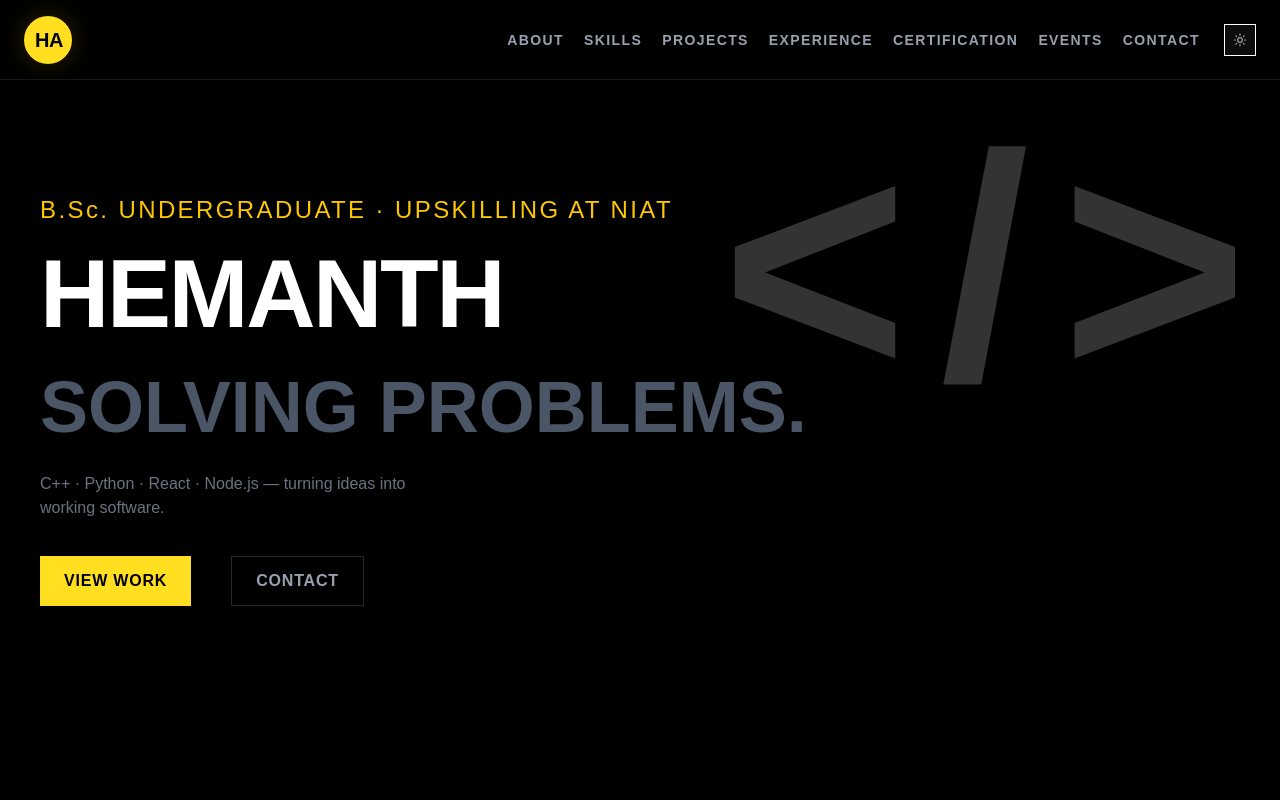
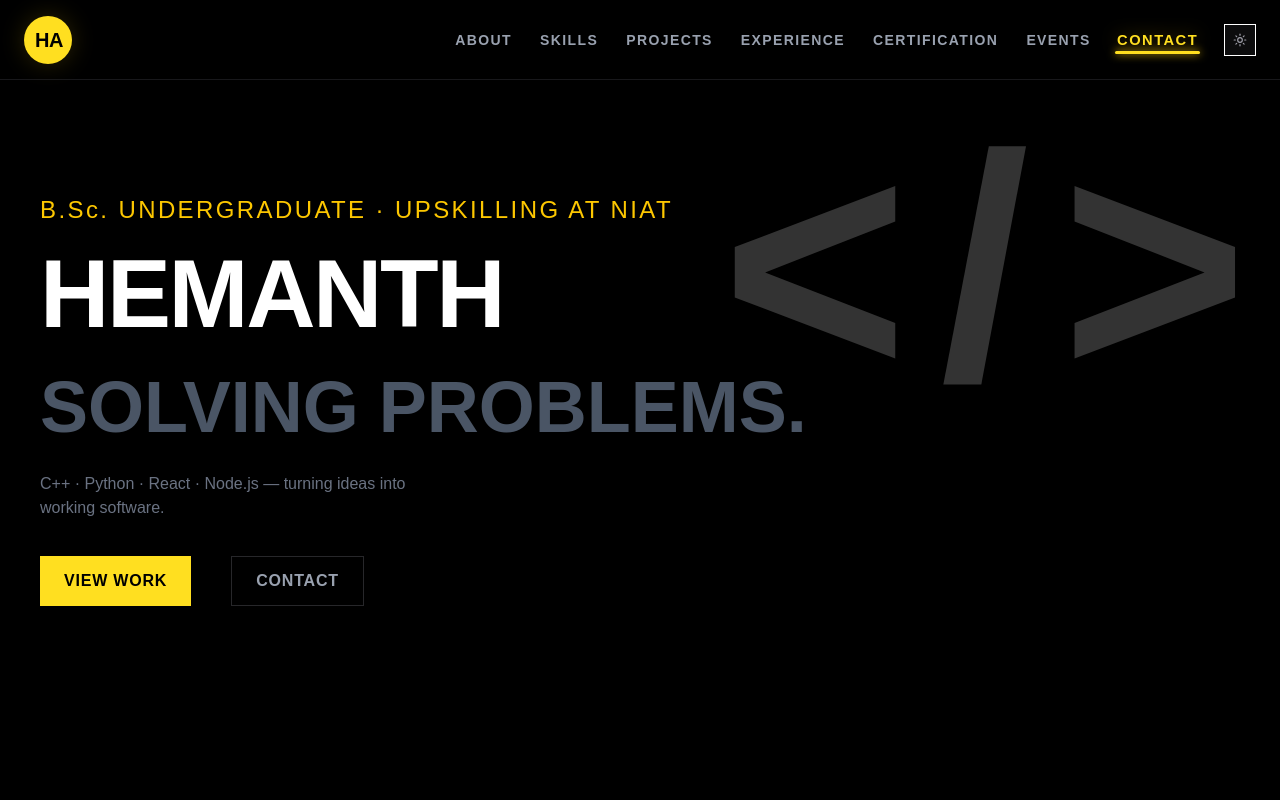
Before and after one commit to hemanth174/hemanth-portfolio117, a Next.js app: page / in a window 1280 px wide. Shown: the top 800 px of the page. Built offline with nearby package versions, Linux system fonts and the light colour scheme; no server answers; the database is empty.

Commit message:
small UI update

```diff
--- a/app/page.tsx
+++ b/app/page.tsx
@@ -22,19 +22,19 @@ export default function Home() {
       <div id="section3" className="scroll-mt-20">
         <Skills />
       </div>
-      <div id="section4" className="">
+      <div id="section4" className="scroll-mt-20">
         <Projects />
       </div>
-      <div id="section5">
+      <div id="section5" className="scroll-mt-20">
         <WorkExperience />
       </div>
-      <div id="section6">
+      <div id="section6" className="scroll-mt-20">
         <Experience />
       </div>
-      <div id="section7">
+      <div id="section7" className="scroll-mt-20">
         <Events />
       </div>
-      <div id="section8">
+      <div id="section8" className="scroll-mt-20">
         <Contact />
       </div>
     </>
--- a/components/home_section/page.tsx
+++ b/components/home_section/page.tsx
@@ -31,9 +31,20 @@ function markHydrated() {
 
 export const HomeSection = () => {
     const [isScrolled, setIsScrolled] = useState(false);
+    const [activeSection, setActiveSection] = useState<string>('');
     const { theme, setTheme } = useTheme();
     const hydrated = useSyncExternalStore(subscribeToHydration, getHydrationSnapshot, getServerHydrationSnapshot);
     const isDarkTheme = hydrated ? theme === 'dark' : true;
+
+    const navItems = [
+        { id: 'section2', label: 'ABOUT' },
+        { id: 'section3', label: 'SKILLS' },
+        { id: 'section4', label: 'PROJECTS' },
+        { id: 'section5', label: 'EXPERIENCE' },
+        { id: 'section6', label: 'CERTIFICATION' },
+        { id: 'section7', label: 'EVENTS' },
+        { id: 'section8', label: 'CONTACT' },
+    ];
 
     useEffect(() => {
         markHydrated();
@@ -43,12 +54,44 @@ export const HomeSection = () => {
             } else {
                 setIsScrolled(false);
             }
+
+            const sections = ['section2', 'section3', 'section4', 'section5', 'section6', 'section7', 'section8'];
+            const scrollPosition = window.scrollY + 140;
+
+            let currentSection = '';
+            for (const sectionId of sections) {
+                const el = document.getElementById(sectionId);
+                if (el) {
+                    const top = el.offsetTop;
+                    const height = el.offsetHeight;
+                    if (scrollPosition >= top && scrollPosition < top + height) {
+                        currentSection = sectionId;
+                        break;
+                    }
+                }
+            }
+
+            // Bottom of page fallback for Contact section
+            if ((window.innerHeight + Math.round(window.scrollY)) >= document.body.offsetHeight - 50) {
+                currentSection = 'section8';
+            }
+
+            setActiveSection(currentSection);
         };
 
-        window.addEventListener('scroll', handleScroll);
+        window.addEventListener('scroll', handleScroll, { passive: true });
         handleScroll();
         return () => window.removeEventListener('scroll', handleScroll);
     }, []);
+
+    const handleNavClick = (e: React.MouseEvent<HTMLAnchorElement>, id: string) => {
+        e.preventDefault();
+        const el = document.getElementById(id);
+        if (el) {
+            el.scrollIntoView({ behavior: 'smooth' });
+            setActiveSection(id);
+        }
+    };
 
     return (
         <>
@@ -76,14 +119,29 @@ export const HomeSection = () => {
                     </a>
 
                     <div className="relative flex w-full md:w-auto items-center gap-4 sm:gap-6 mt-3 md:mt-0">
-                        <div className="flex min-w-0 flex-1 flex-wrap justify-center gap-x-3 gap-y-2 pr-10 sm:gap-x-4 md:gap-5 md:pr-0 tracking-widest text-zinc-500 dark:text-gray-400 text-[10px] sm:text-xs md:text-sm font-semibold">
-                            <a href="#section2"> <p className={`${transition} hover:text-zinc-900 dark:hover:text-white`}>ABOUT</p></a>
-                            <a href="#section3"> <p className={`${transition} hover:text-zinc-900 dark:hover:text-white`}>SKILLS</p> </a>
-                            <a href="#section4"> <p className={`${transition} hover:text-zinc-900 dark:hover:text-white`}>PROJECTS</p> </a>
-                            <a href="#section5"> <p className={`${transition} hover:text-zinc-900 dark:hover:text-white`}>EXPERIENCE</p> </a>
-                            <a href="#section6"> <p className={`${transition} hover:text-zinc-900 dark:hover:text-white`}>CERTIFICATION</p> </a>
-                            <a href="#section7"> <p className={`${transition} hover:text-zinc-900 dark:hover:text-white`}>EVENTS</p> </a>
-                            <a href="#section8"><p className={`${transition} hover:text-zinc-900 dark:hover:text-white`}>CONTACT</p></a>
+                        <div className="flex min-w-0 flex-1 flex-wrap justify-center gap-x-3 gap-y-2 pr-10 sm:gap-x-4 md:gap-5 md:pr-0 tracking-widest text-[10px] sm:text-xs md:text-sm font-semibold">
+                            {navItems.map((item) => {
+                                const isActive = activeSection === item.id;
+                                return (
+                                    <a
+                                        key={item.id}
+                                        href={`#${item.id}`}
+                                        onClick={(e) => handleNavClick(e, item.id)}
+                                        className="group relative py-1 px-1 transition-all"
+                                    >
+                                        <p className={`${transition} relative z-10 tracking-widest transition-all duration-300 ${
+                                            isActive
+                                                ? 'text-amber-600 dark:text-yellow-300 font-black scale-105 drop-shadow-[0_0_8px_rgba(234,179,8,0.4)]'
+                                                : 'text-zinc-500 dark:text-gray-400 hover:text-zinc-900 dark:hover:text-white'
+                                        }`}>
+                                            {item.label}
+                                        </p>
+                                        <span className={`absolute bottom-0 left-0 w-full h-[2.5px] bg-amber-600 dark:bg-yellow-300 rounded-full transition-all duration-300 ${
+                                            isActive ? 'opacity-100 scale-x-100 shadow-[0_0_8px_#facc15]' : 'opacity-0 scale-x-0 group-hover:opacity-60 group-hover:scale-x-75'
+                                        }`} />
+                                    </a>
+                                );
+                            })}
                         </div>
 
                         {/* Premium Theme Toggle Button */}
```
